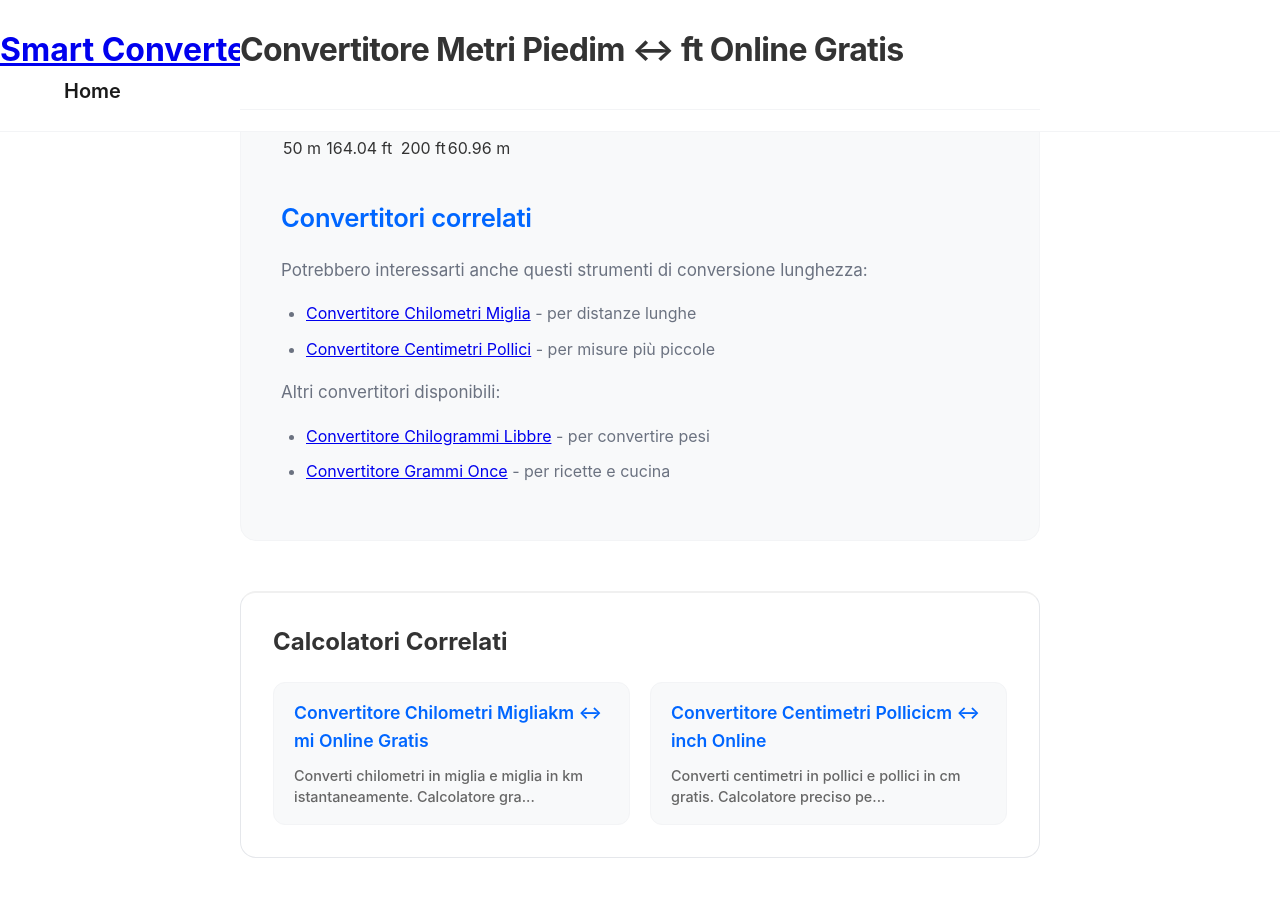
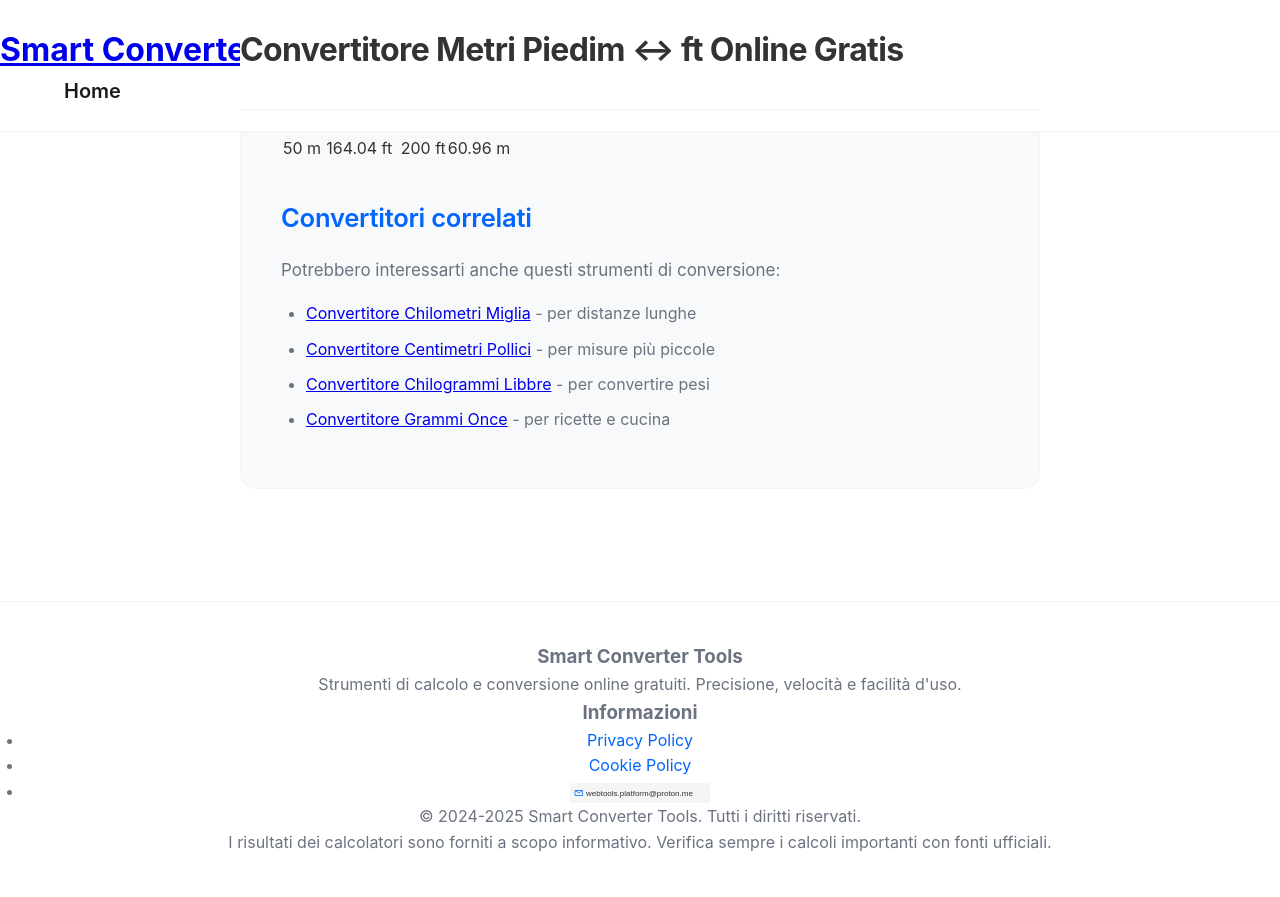
Before and after one commit to Calculator-Platform/smart-converter-tools, a Jekyll site: the page built from _calcolatori/convertitore-metri-piedi.md, in a window 1280 px wide and 900 px high, scrolled down 1638 px. Shown: the top 897 px of the window. Built offline with Jekyll 4.4.1, drawn with Linux system fonts in a browser that asks for light colours.

Commit message:
Add files via upload

```diff
--- a/_calcolatori/convertitore-metri-piedi.md
+++ b/_calcolatori/convertitore-metri-piedi.md
@@ -4,9 +4,6 @@ title: "Convertitore Metri Piedi | m ↔ ft Online Gratis"
 description: "Converti metri in piedi e pollici istantaneamente. Include conversione piedi-pollici separati. Calcolatore gratuito e preciso per edilizia e misure."
 category: "convertitori-unita"
 subcategory: "lunghezza"
-related:
-  - convertitore-chilometri-miglia
-  - convertitore-centimetri-pollici
 ---
 
 <div class="calculator-container">
@@ -130,15 +127,12 @@ Il piede internazionale è definito esattamente come 0.3048 metri dal 1959. Ques
 
 ## Convertitori correlati
 
-Potrebbero interessarti anche questi strumenti di conversione lunghezza:
+Potrebbero interessarti anche questi strumenti di conversione:
 
-- [Convertitore Chilometri Miglia](/calcolatori/convertitore-chilometri-miglia/) - per distanze lunghe
-- [Convertitore Centimetri Pollici](/calcolatori/convertitore-centimetri-pollici/) - per misure più piccole
-
-Altri convertitori disponibili:
-
-- [Convertitore Chilogrammi Libbre](/calcolatori/convertitore-chilogrammi-libbre/) - per convertire pesi
-- [Convertitore Grammi Once](/calcolatori/convertitore-grammi-once/) - per ricette e cucina
+- [Convertitore Chilometri Miglia](/smart-converter-tools/calcolatori/convertitore-chilometri-miglia/) - per distanze lunghe
+- [Convertitore Centimetri Pollici](/smart-converter-tools/calcolatori/convertitore-centimetri-pollici/) - per misure più piccole
+- [Convertitore Chilogrammi Libbre](/smart-converter-tools/calcolatori/convertitore-chilogrammi-libbre/) - per convertire pesi
+- [Convertitore Grammi Once](/smart-converter-tools/calcolatori/convertitore-grammi-once/) - per ricette e cucina
 
 <style>
 .converter-tabs {
```
Also changed, not shown: _calcolatori/convertitore-centimetri-pollici.md (+4 -10 lines), _calcolatori/convertitore-chilogrammi-libbre.md (+4 -9 lines), _calcolatori/convertitore-chilometri-miglia.md (+5 -11 lines), _calcolatori/convertitore-grammi-once.md (+4 -9 lines).
